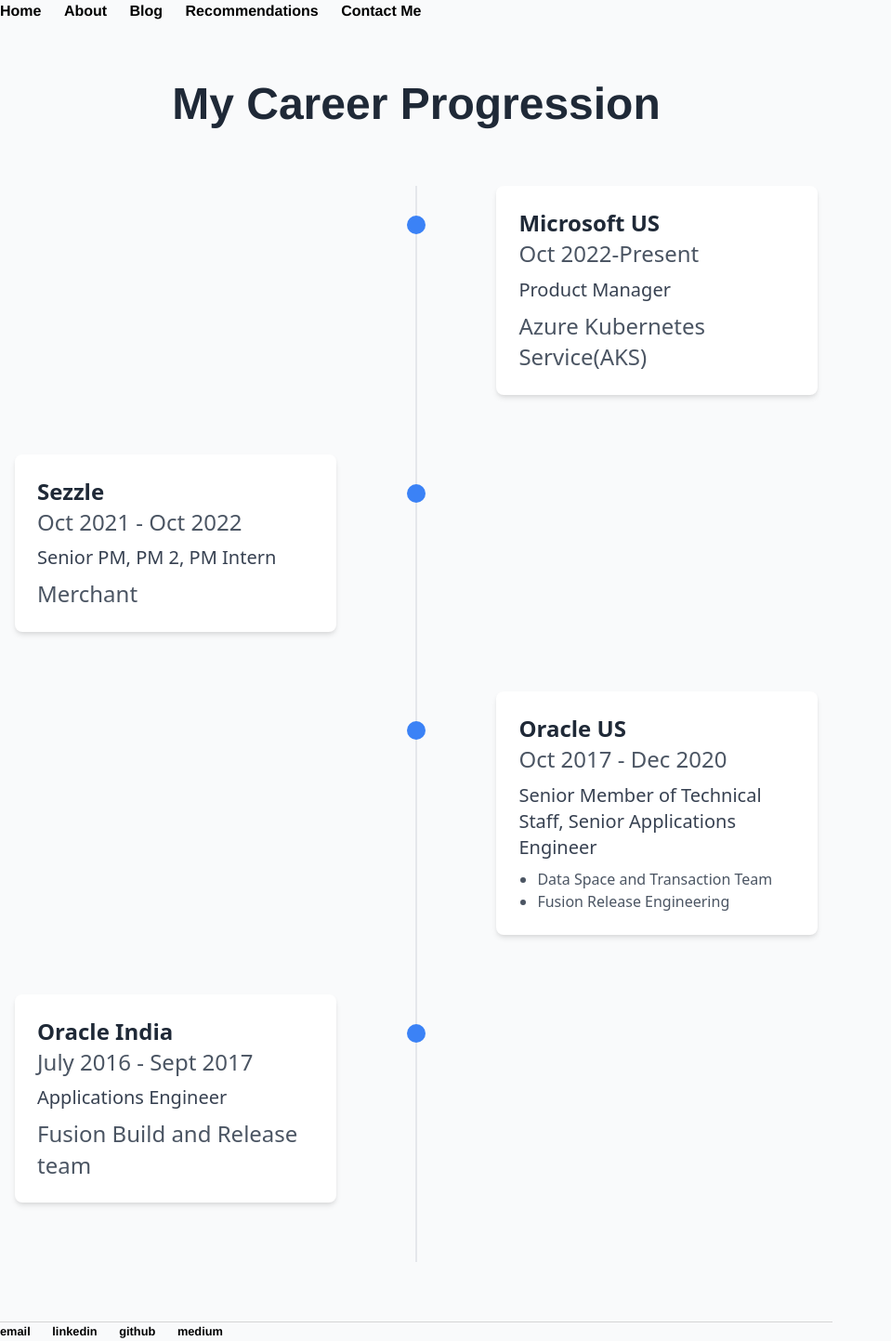
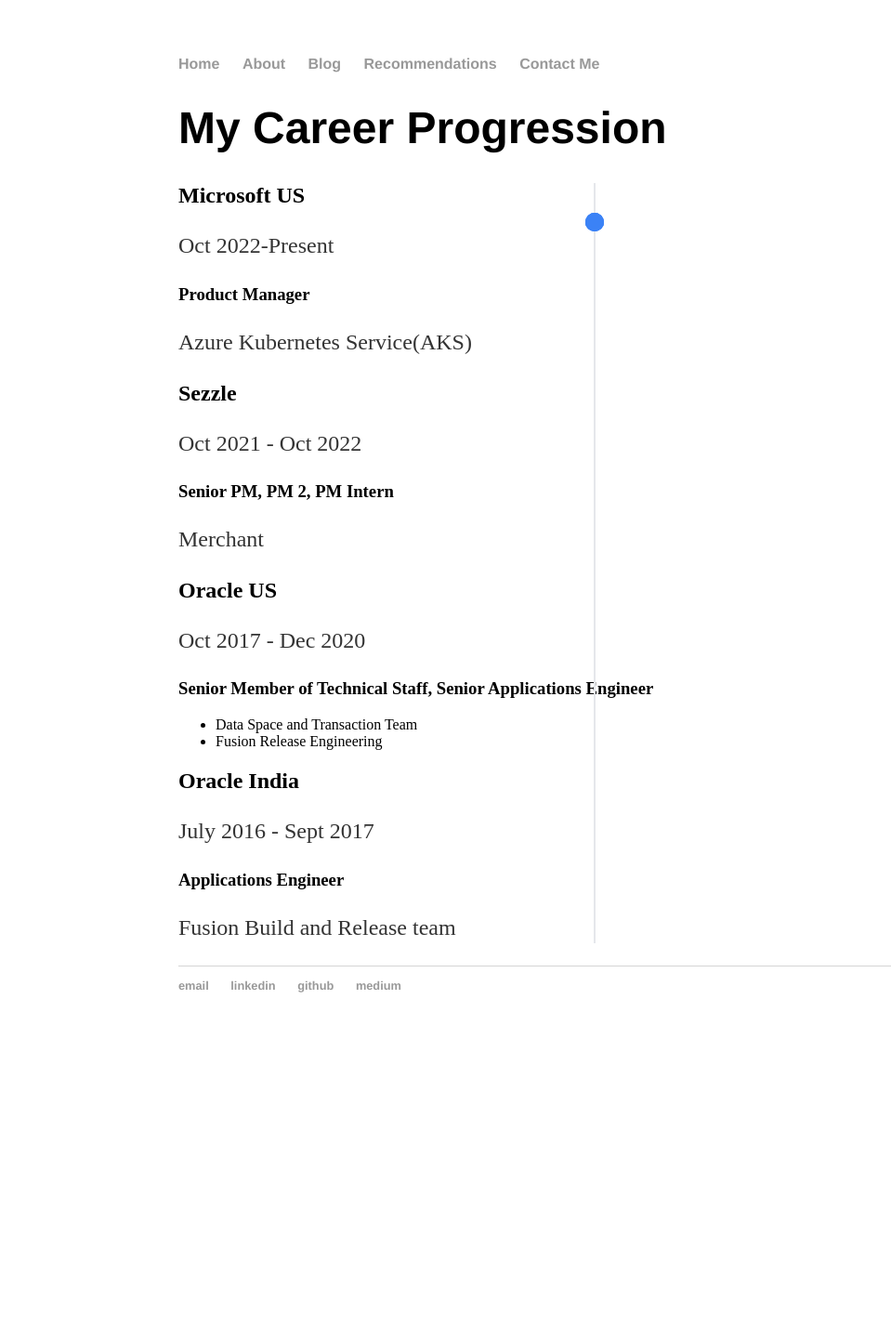
Before and after one commit to aritraghosh/aritraghosh.github.io, a Jekyll site: the page built from about/index.html, in a window 1280 px wide. Shown: the whole page at 93% size, without its empty margins (0-959 px from the left). Built offline with Jekyll 4.4.1, drawn with Linux system fonts in a browser that asks for light colours; after the commit the page ends 1128 px from its top, so only the background shows below that.

Commit message:
Update index.html

```diff
--- a/about/index.html
+++ b/about/index.html
@@ -2,12 +2,6 @@
 layout: default
 title: Aritra Ghosh, Product Manager
 ---
-
-<head>
-    <meta charset="UTF-8">
-    <meta name="viewport" content="width=device-width, initial-scale=1.0">
-    <title>About Me - Career Progression</title>
-    <link href="https://cdnjs.cloudflare.com/ajax/libs/tailwindcss/2.2.19/tailwind.min.css" rel="stylesheet">
 <style>
 	.timeline-container {
 		position: relative;
@@ -30,8 +24,6 @@
 		border-radius: 50%;
 	}
 </style>
-</head>
-<body class="bg-gray-50">
 <div class="container mx-auto px-4 py-16 max-w-4xl">
 	<h1 class="text-5xl font-bold text-gray-800 mb-16 text-center">My Career Progression</h1>
 
@@ -86,4 +78,3 @@
 		</div>
 	</div>
 </div>
-</div><!-- /.blurb -->
```
Lines whose indentation alone changed are shown as unchanged.
